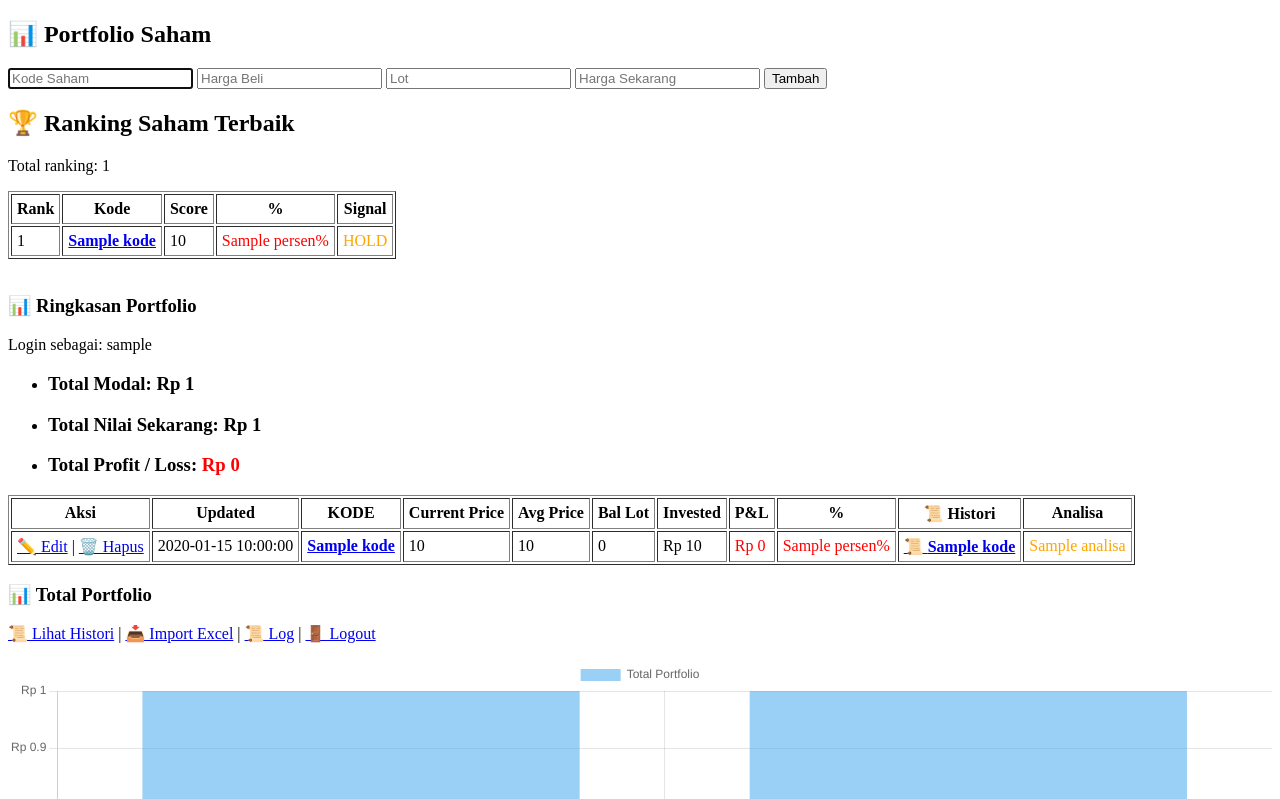
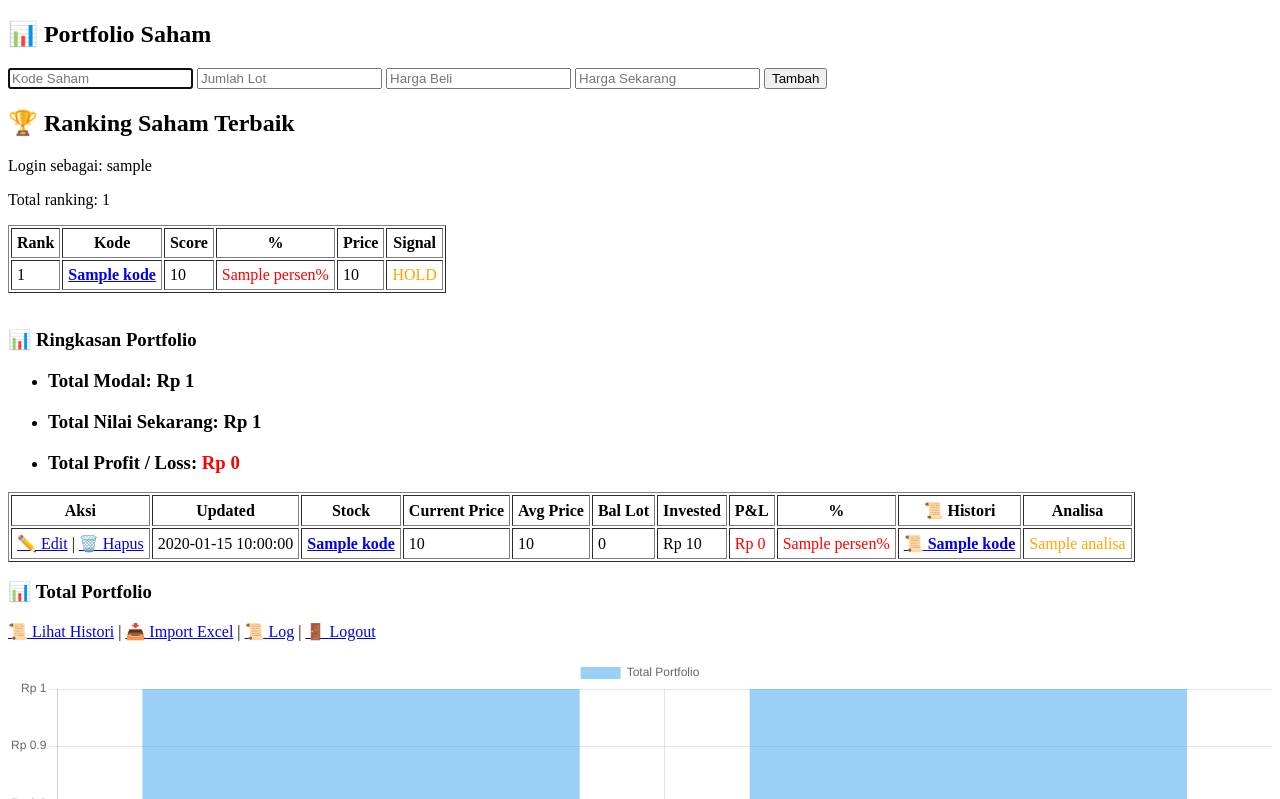
Before and after one commit to masriant/sekuritas, a Flask app: template app/templates/index.html in a window 1280 px wide. Shown: the top 799 px of the page. Run offline with Flask 3, Linux system fonts and the light colour scheme; the visitor is signed in with stand-in values (Sample User, id 1); tables that the repository leaves empty or names only in its code hold one stand-in row (values such as "Sample post"); the template is opened without the code that fills it: most values are stand-ins (such as "Sample title", 1, 10 or a date in 2020).

Commit message:
Improve ranking logic and update UI/formatting
Make ranking sort resilient to missing scores by using x.get('score', 0). Update index template: adjust form field order and placeholders, add harga_sekarang input, show logged-in user, increase displayed ranking from top 5 to top 10, add Price column and show current price with thousands separator, and rename KODE column to Stock. Update log template formatting: render created_at raw and ensure harga_beli, harga_sekarang, and lot are formatted with safe numeric fallbacks.

```diff
--- a/app/app.py
+++ b/app/app.py
@@ -122,7 +122,9 @@ def index():
     total_pl = total_nilai - total_modal
 
     # ✅ BARU RANKING DI SINI
-    ranking = sorted(data, key=lambda x: x['score'], reverse=True)
+    # ranking = sorted(data, key=lambda x: x['score'], reverse=True)
+
+    ranking = sorted(data, key=lambda x: x.get('score', 0), reverse=True)
 
     return render_template(
         "index.html",
--- a/app/templates/index.html
+++ b/app/templates/index.html
@@ -10,14 +10,15 @@
 
 <form method="POST" action="/tambah">
     <input name="kode" placeholder="Kode Saham" required autofocus>
-    <input name="harga_beli" placeholder="Harga Beli" required>
-    <input name="lot" placeholder="Lot" required>
+    <input name="lot" placeholder="Jumlah Lot" required>
+	<input name="harga_beli" placeholder="Harga Beli" required>
 	<input name="harga_sekarang" placeholder="Harga Sekarang">
 
     <button type="submit">Tambah</button>
 </form>
 
 <h2>🏆 Ranking Saham Terbaik</h2>
+<p>Login sebagai: {{ session.user }}</p>
 
 <p>Total ranking: {{ ranking|length }}</p>
 
@@ -27,10 +28,11 @@
     <th>Kode</th>
     <th>Score</th>
     <th>%</th>
+	<th>Price</th>
     <th>Signal</th>
 </tr>
 
-{% for s in ranking[:5] %}
+{% for s in ranking[:10] %}
 <tr>
     <td>{{ loop.index }}</td>
     <td>
@@ -46,6 +48,7 @@
             <span style="color:red;">{{ s.persen }}%</span>
         {% endif %}
     </td>
+	<td>{{ "{:,}".format(s.current or 0) }}</td>
     <td>
         {% if s.analisa == "BUY" %}
             <span style="color:blue;">BUY</span>
@@ -65,7 +68,7 @@
 
 <br>
 <h3>📊 Ringkasan Portfolio</h3>
-<p>Login sebagai: {{ session.user }}</p>
+
 
 <ul>
     <li><h3>Total Modal: Rp {{ "{:,}".format(total_modal  or 0) }} </h3></li>
@@ -84,7 +87,7 @@
     <tr>
 		<th>Aksi</th>
 		<th>Updated</th>
-        <th>KODE</th>
+        <th>Stock</th>
         <th>Current Price</th>
         <th>Avg Price</th>
         <th>Bal Lot</th>
```
Also changed, not shown: app/templates/log.html (+4 -4 lines).
